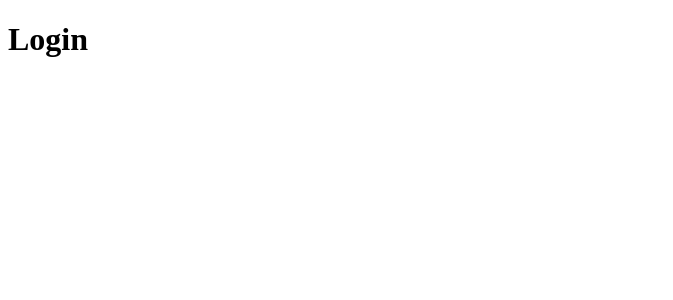
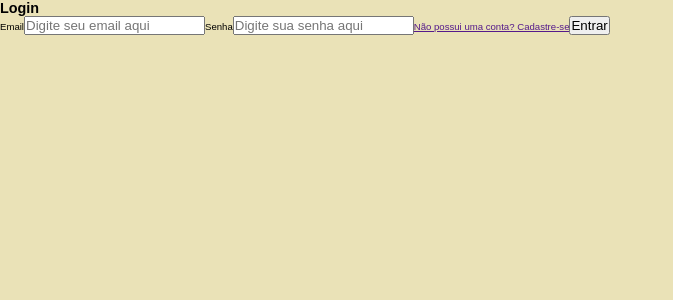
Before and after one commit to leticiamontilha/desafio-full-stack-leticiamontilha, a React (Vite) app in the folder contactsync/: page / in a window 1280 px wide. Shown: the top 300 px of the page, without its empty margins (0-673 px from the left). Built offline with nearby package versions, Linux system fonts and the light colour scheme.

Commit message:
feat: CreateLogin, conctionApi and AuthContext

```diff
--- a/contactsync/package.json
+++ b/contactsync/package.json
@@ -10,16 +10,19 @@
     "preview": "vite preview"
   },
   "dependencies": {
+    "@hookform/resolvers": "^3.1.0",
     "axios": "^1.4.0",
     "react": "^18.2.0",
     "react-dom": "^18.2.0",
     "react-hook-form": "^7.43.9",
     "react-router-dom": "^6.11.2",
-    "styled-components": "^5.3.10"
+    "styled-components": "^5.3.10",
+    "zod": "^3.21.4"
   },
   "devDependencies": {
     "@types/react": "^18.0.28",
     "@types/react-dom": "^18.0.11",
+    "@types/styled-components": "^5.1.26",
     "@typescript-eslint/eslint-plugin": "^5.57.1",
     "@typescript-eslint/parser": "^5.57.1",
     "@vitejs/plugin-react": "^4.0.0",
--- a/contactsync/src/App.tsx
+++ b/contactsync/src/App.tsx
@@ -1,9 +1,14 @@
+import { AuthProvider } from "./contexts/AuthContext"
 import RoutesMain from "./routes"
+import { GlobalStyle } from "./styles/GlobalStyles"
 
 function App() {
   return (
     <>
-      <RoutesMain/>
+      <GlobalStyle/>
+      <AuthProvider>
+        <RoutesMain/>
+      </AuthProvider>
     </>
   )
 }
--- /dev/null
+++ b/contactsync/src/contexts/AuthContext.tsx
@@ -0,0 +1,38 @@
+import { ReactNode, createContext } from "react";
+import { LoginData } from "../pages/Login/validator";
+import { api } from "../services/api";
+import { useNavigate} from "react-router-dom"
+
+interface AuthProviderProps {
+    children: ReactNode
+}
+
+interface AuthContextValues {
+    signIn: (data: LoginData) => void
+}
+
+export const AuthContext = createContext({} as AuthContextValues)
+
+export const AuthProvider = ({children}: AuthProviderProps) => {
+    const navigate = useNavigate()
+
+    const signIn =  async (data: LoginData) => {
+        try {
+            const response = await api.post("/login", data)
+            const { token } = response.data
+
+            api.defaults.headers.common.Authorization = `Bearer ${token}`
+            localStorage.setItem("contactSync: token", token)
+
+            navigate("/dashboard")
+        } catch (error) {
+            console.error(error)
+        }
+    }
+
+    return(
+        <AuthContext.Provider value={{ signIn }}>
+            {children}
+        </AuthContext.Provider>
+    )
+}
--- /dev/null
+++ b/contactsync/src/hooks/useAuth.tsx
@@ -0,0 +1,7 @@
+import { useContext } from "react"
+import { AuthContext } from "../contexts/AuthContext"
+
+export const useAuth = () => {
+    const authContext = useContext(AuthContext)
+    return authContext
+}
--- a/contactsync/src/pages/Login/index.tsx
+++ b/contactsync/src/pages/Login/index.tsx
@@ -1,5 +1,25 @@
+import { zodResolver } from "@hookform/resolvers/zod"
+import { useForm } from "react-hook-form"
+import { LoginData, schema } from "./validator"
+import { useAuth } from "../../hooks/useAuth"
+
 export const Login = () => {
+    const { signIn } = useAuth()
+    const { register, handleSubmit} = useForm<LoginData>({
+        resolver: zodResolver(schema)
+    })
+
     return(
-        <h1>Login</h1>
+        <main>
+            <h2>Login</h2>
+            <form onSubmit={handleSubmit(signIn)}>
+                <label htmlFor="senha">Email</label>
+                <input type="emai" id="email" placeholder="Digite seu email aqui" {...register("email")}/>
+                <label htmlFor="password">Senha</label>
+                <input type="password" id="password" placeholder="Digite sua senha aqui" {...register("password")}/>
+                <a href="">Não possui uma conta? Cadastre-se</a>
+                <button type="submit">Entrar</button>
+            </form>
+        </main>
     )
 }
--- /dev/null
+++ b/contactsync/src/pages/Login/validator.ts
@@ -0,0 +1,8 @@
+import { z } from "zod"
+
+export const schema = z.object({
+    email: z.string().email("Deve ser um email"),
+    password: z.string().nonempty("A senha é obrigatória")
+})
+
+export type LoginData = z.infer<typeof schema>
--- /dev/null
+++ b/contactsync/src/services/api.ts
@@ -0,0 +1,6 @@
+import axios from "axios";
+
+export const api = axios.create({
+    baseURL: "http://localhost:3000",
+    "timeout": 5000
+})
--- /dev/null
+++ b/contactsync/src/styles/GlobalStyles.ts
@@ -0,0 +1,46 @@
+import { createGlobalStyle } from "styled-components";
+
+export const GlobalStyle = createGlobalStyle`
+    :root{
+        //Collor Palette
+        --prussian-blue: #003049ff;
+        --fire-engine-red: #d62828ff;
+        --orange-wheel: #f77f00ff;
+        --xanthous: #fcbf49ff;
+        --vanilla: #eae2b7ff;
+
+        font-size: 60%;
+    }
+
+    /* font-size: 16px;
+    1rem = 10px
+    */
+
+    * {
+        margin:0;
+        padding: 0;
+        outline:0;
+        box-sizing: border-box;
+    }
+
+    body {
+        font-family: 'Montserrat', sans-serif;
+        background: var(--vanilla)
+    }
+
+    /* button {
+        cursor: pointer;
+        font-family: 'Montserrat', sans-serif;
+        color: black;
+        border: 1px solid black;
+        padding: 7px;
+        border-radius: var(--border-radius);
+    }
+
+    input{
+        border: 1px solid black;
+        padding: 7px 7px 7px 10px;
+        border-radius: var(--border-radius);
+    }  */
+
+`;
```
Also changed, not shown: 1 other file (tests, documents, lock files or other folders).
